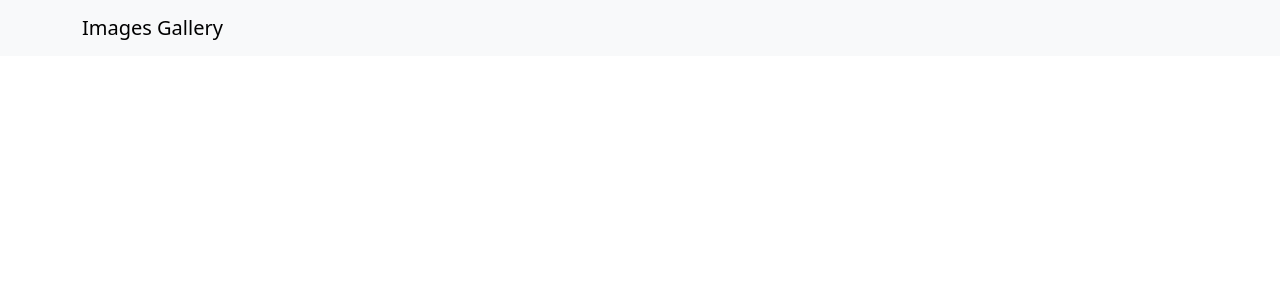
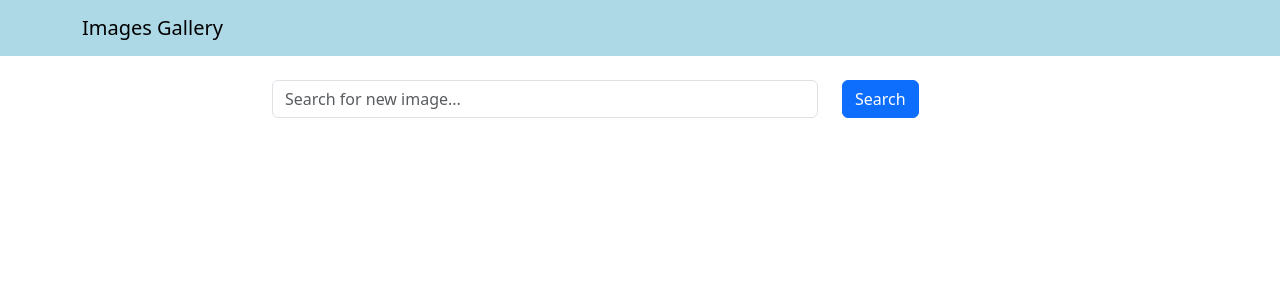
Before and after one commit to NoWay9/gallery, a React (Create React App) app in the folder frontend/: page / in a window 1280 px wide. Shown: the top 300 px of the page. Built offline with nearby package versions, Linux system fonts and the light colour scheme.

Commit message:
Search component

```diff
--- a/frontend/src/App.js
+++ b/frontend/src/App.js
@@ -1,10 +1,21 @@
 import 'bootstrap/dist/css/bootstrap.min.css';
-import Header from './components/header';
+import Header from './components/Header';
+import Search from './components/Search';
+import { useState } from 'react';
+
 
 function App() {
+  const [word, setWord]= useState('');
+
+  const handleSearchSubmit = (e) => {
+    e.preventDefault();
+    console.log(word);
+  }
+
   return (
     <div>
       <Header title="Images Gallery"/>
+      <Search word={word} setWord={setWord} handleSubmit={handleSearchSubmit}/>
     </div>
   );
 }
--- a/frontend/src/components/header.js
+++ b/frontend/src/components/Header.js
@@ -2,9 +2,13 @@
 import Navbar from 'react-bootstrap/Navbar';
 import Container from 'react-bootstrap/Container';
 
+const navBarStyle= {
+  backgroundColor: 'lightblue'
+}
+
 const Header = ({title}) => {
     return (
-        <Navbar bg="light" data-bs-theme="light">
+        <Navbar style={navBarStyle} data-bs-theme="light">
         <Container>
           <Navbar.Brand href="/">{title}</Navbar.Brand>
         </Container>
--- /dev/null
+++ b/frontend/src/components/Search.js
@@ -0,0 +1,33 @@
+import React from "react";
+import Container from 'react-bootstrap/Container';
+import Row from 'react-bootstrap/Row';
+import Col from 'react-bootstrap/Col';
+import Form from 'react-bootstrap/Form';
+import Button from 'react-bootstrap/Button';
+
+const Search = ({handleSubmit, word, setWord}) => {
+    return (
+        <Container className="mt-4">
+            <Row className="justify-content-center">
+                <Col xs={12} md={8}>
+                    <Form onSubmit={handleSubmit}>
+                        <Row>
+                            <Col xs={9}>
+                                <Form.Control
+                                    type="string"
+                                    value={word}
+                                    onChange={(e) => setWord(e.target.value)}
+                                    placeholder="Search for new image..." />
+                            </Col>
+                            <Col>
+                                <Button type="submit" variant="primary">Search</Button>{' '}
+                            </Col>
+                        </Row>
+                    </Form>
+                </Col>
+            </Row>
+        </Container>
+    )
+}
+
+export default Search;
```
